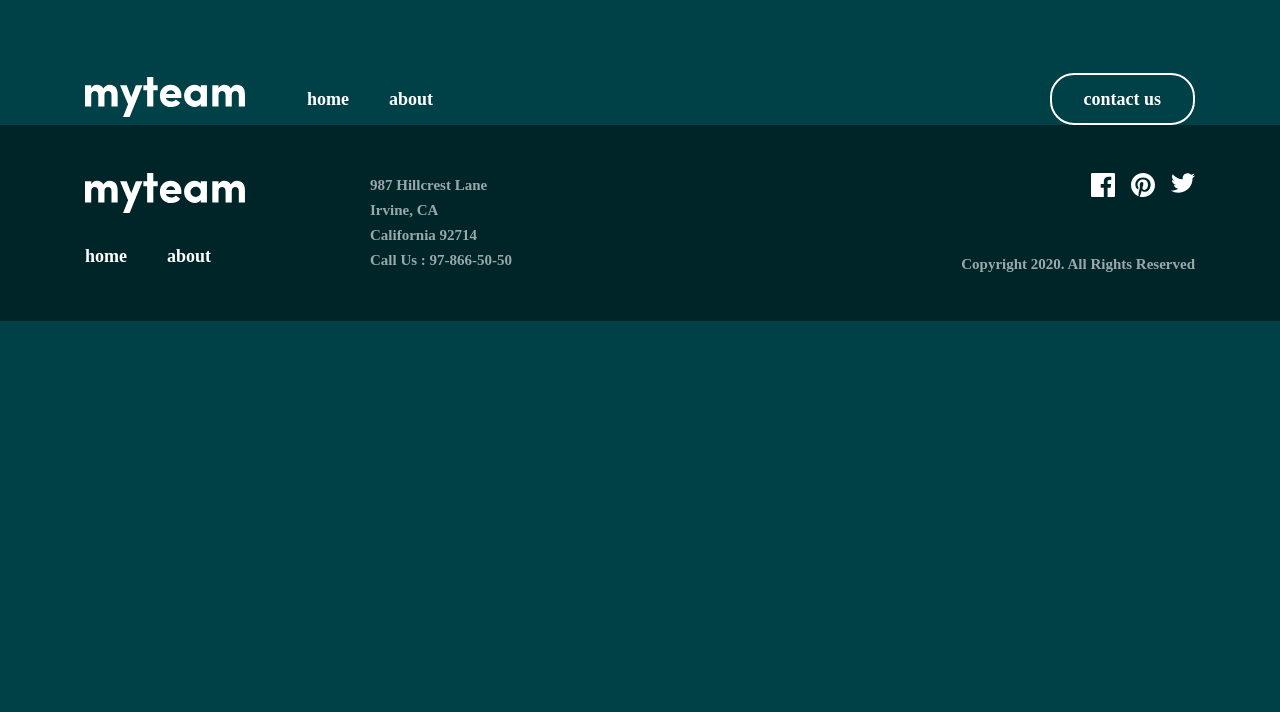
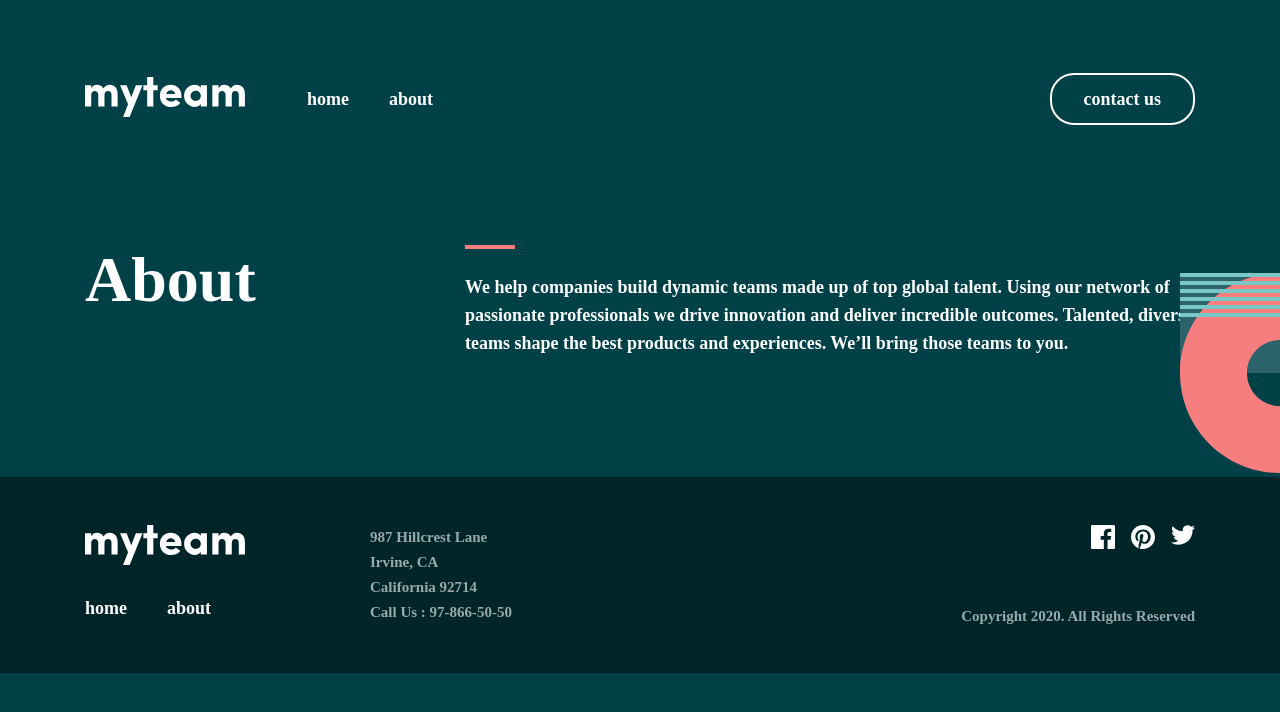
Before and after one commit to Karshiyeva996/Home-Page-I-myteam-website, a plain HTML site: page about.html in a window 1280 px wide. Drawn offline with Linux system fonts and the light colour scheme.

Commit message:
about section

```diff
--- a/about.html
+++ b/about.html
@@ -6,7 +6,7 @@
 
   <link rel="icon" type="image/png" sizes="32x32" href="./img/favicon-32x32.png">
 
-  <title>About Page | myteam website </title>
+  <title>About Page I myteam website </title>
     <!-- links main.css file -->
     <link rel="stylesheet" href="./css/main.css">
 </head>
@@ -41,7 +41,16 @@
   <!-- SITE-HEADER -->
 
   <!-- about-section -->
-  <section class="about"></section>
+  <section class="about">
+    <div class="about-companies">
+      <div class="container">
+        <div class="about-content">
+          <h1 class="about-title">About</h1>
+          <p class="about-desc">We help companies build dynamic teams made up of top global talent. Using our network of passionate professionals we drive innovation and deliver incredible outcomes. Talented, diverse teams shape the best products and experiences. We’ll bring those teams to you.</p>
+        </div>
+      </div>
+    </div>
+  </section>
     <!-- about-section -->
 
      <!-- SITE-FOOTER -->
--- a/css/main.css
+++ b/css/main.css
@@ -493,4 +493,53 @@ body {
     cursor: pointer;
 }
 
+/*ABOUT PEGS*/
+/*ABOUT COMPANES*/
+.about-companies {
+    padding-top:120px;
+    padding-bottom:120px;
+    position: relative;
+    overflow: hidden;
+}
+.about-companies::before  {
+    content: url(../img/bg-pattern-about-1-mobile-nav-1.svg);
+    position: absolute;
+    right: -100px;
+    bottom: 0;
+}
+.about-content {
+    display: flex;
+    justify-content: space-between;
+
+}
+.about-title {
+    color: var(--White);
+    font-size: 64px;
+    font-weight: 700;
+    line-height: 70px;
+}
+.about-desc {
+    max-width: 730px;
+    width: 100%;
+    font-size: 18px;
+    font-weight: 600;
+    line-height: 28px;
+    color: var(--White);
+    display: flex;
+    flex-direction: column;
+    row-gap: 24px;
+}
+.about-desc::before {
+    content: "";
+    display: block;
+    width: 50px;
+    height: 4px;
+    background-color: var(--Light-Coral);
+}
+
+
+
+/*ABOUT COMPANES*/
+/*ABOUT PEGS*/
+
 /*FOOTER SECTION*/
```
Also changed, not shown: contact.html (+1 -1 lines).
